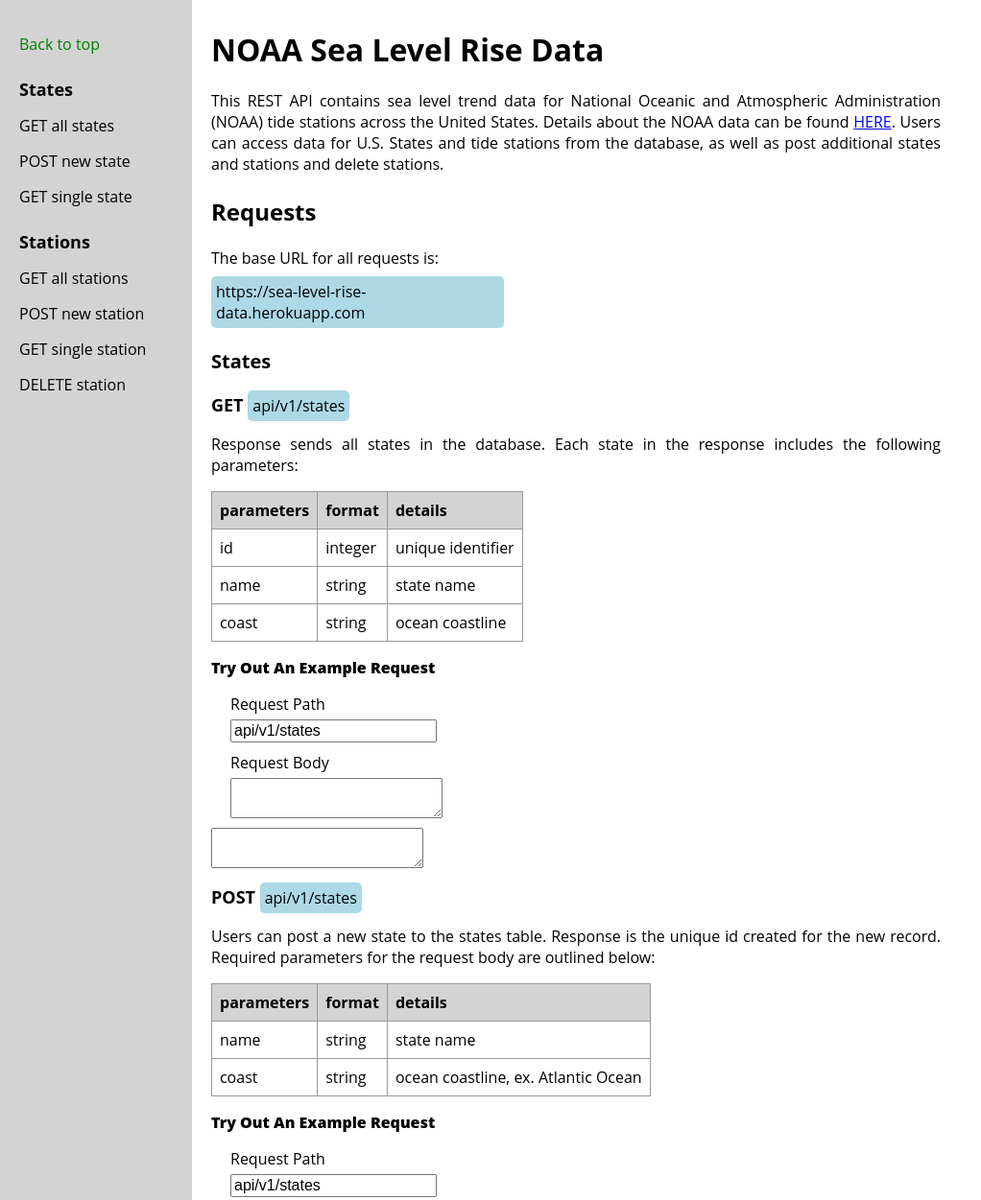
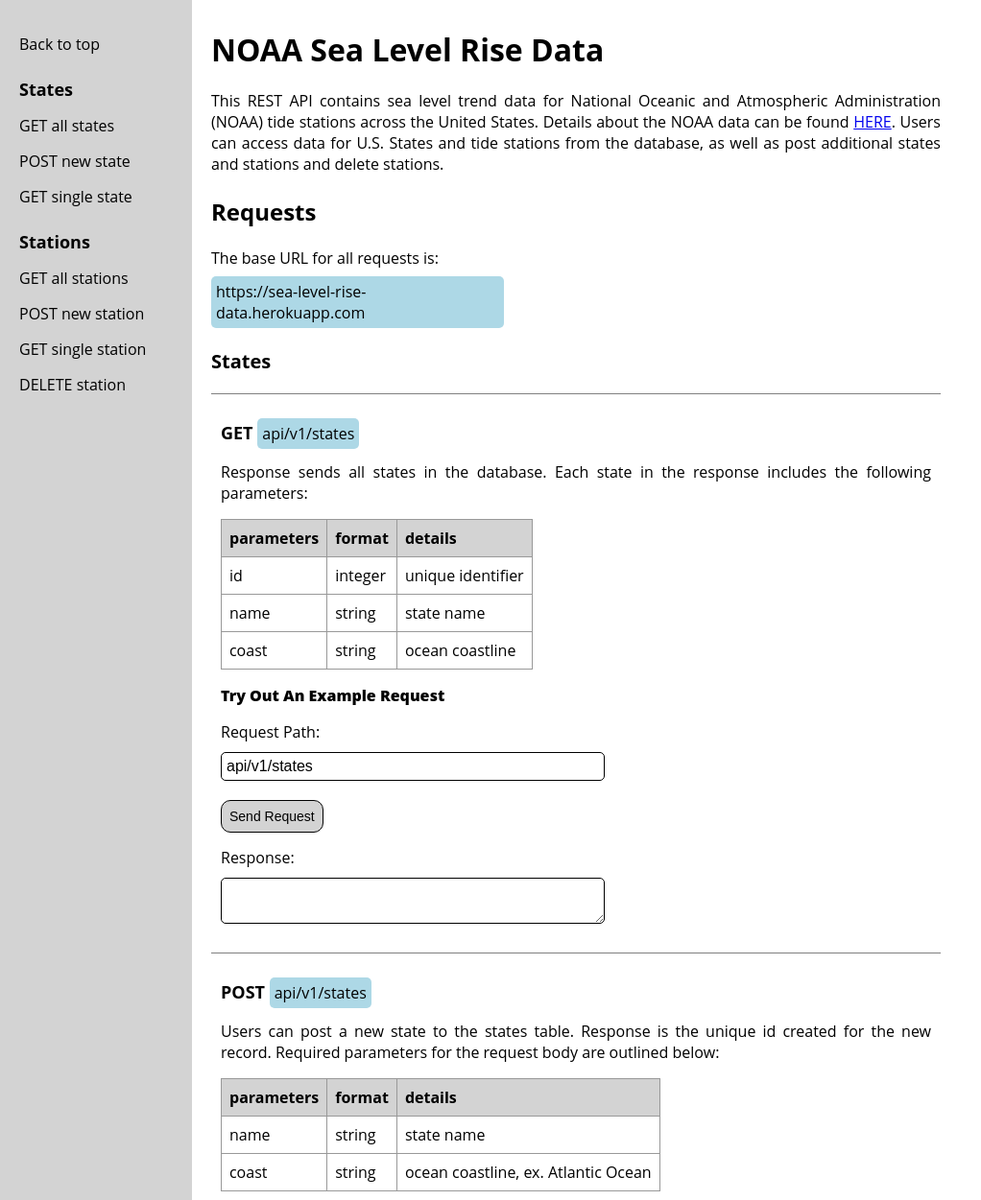
Before and after one commit to kaohman/sea-level-rise-data, a React app in the folder client/: page / in a window 1280 px wide. Shown: the top 1251 px of the page at 96% size, without its empty margins (0-1022 px from the left). Built offline with nearby package versions, Linux system fonts and the light colour scheme.

Commit message:
Add react-router-hash-link and anchor points

```diff
--- a/client/src/Components/Header/Header.js
+++ b/client/src/Components/Header/Header.js
@@ -2,7 +2,7 @@
 
 const Header = () => {
   return (
-    <header>
+    <header id='top'>
       <h1>NOAA Sea Level Rise Data</h1>
       <h4>This REST API contains sea level trend data for National Oceanic and Atmospheric Administration (NOAA) tide stations across the United States. Details about the NOAA data can be found <a href='https://tidesandcurrents.noaa.gov/sltrends/sltrends_us.html'>HERE</a>. Users can access data for U.S. States and tide stations from the database, as well as post additional states and stations and delete stations.</h4>
       <h2>Requests</h2>
--- a/client/src/Components/Nav/Nav.js
+++ b/client/src/Components/Nav/Nav.js
@@ -1,19 +1,22 @@
 import React from 'react';
-import { NavLink } from 'react-router-dom';
+import { NavHashLink as NavLink } from 'react-router-hash-link';
+
 
 const Nav = () => {
   return (
     <div id='nav-sidebar'>
-      <NavLink to='/'><h5>Back to top</h5></NavLink>
-      <NavLink to='/states'><h4>States</h4></NavLink>
-      <NavLink to='/states/get-all'><h5>GET all states</h5></NavLink>
-      <NavLink to='/states/post'><h5>POST new state</h5></NavLink>
-      <NavLink to='/states/get-single'><h5>GET single state</h5></NavLink>
-      <NavLink to='/stations'><h4>Stations</h4></NavLink>
-      <NavLink to='/stations/get-all'><h5>GET all stations</h5></NavLink>
-      <NavLink to='/stations/post'><h5>POST new station</h5></NavLink>
-      <NavLink to='/stations/get-single'><h5>GET single station</h5></NavLink>
-      <NavLink to='/stations/delete'><h5>DELETE station</h5></NavLink>
+    <div id='fixed-div'>
+      <NavLink smooth to='#top'><h5>Back to top</h5></NavLink>
+      <NavLink smooth to='#state-top'><h4>States</h4></NavLink>
+      <NavLink smooth to='#state-get-all'><h5>GET all states</h5></NavLink>
+      <NavLink smooth alignToTop to='#state-post'><h5>POST new state</h5></NavLink>
+      <NavLink smooth to='#state-get-single'><h5>GET single state</h5></NavLink>
+      <NavLink smooth to='#station-top'><h4>Stations</h4></NavLink>
+      <NavLink smooth to='#station-get-all'><h5>GET all stations</h5></NavLink>
+      <NavLink smooth to='#station-post'><h5>POST new station</h5></NavLink>
+      <NavLink smooth to='#station-get-single'><h5>GET single station</h5></NavLink>
+      <NavLink smooth to='#station-delete'><h5>DELETE station</h5></NavLink>
+    </div>
     </div>
   )
 }
--- a/client/src/Components/Nav/Nav.scss
+++ b/client/src/Components/Nav/Nav.scss
@@ -1,18 +1,22 @@
 #nav-sidebar {
   padding: 20px 20px;
   background-color: lightgrey;
+
+  #fixed-div {
+    position: fixed;
+  }
 
   a {
     text-decoration: none;
     color: black;
 
     &:hover {
-      color: green;
+      color: blue;
     }
   }
 
   .active {
-    color: green;
+    color: blue;
   }
 
   h4 {
--- a/client/src/Components/Request/Request.js
+++ b/client/src/Components/Request/Request.js
@@ -1,4 +1,5 @@
 import React, { Component } from 'react';
+import { NavHashLink as NavLink } from 'react-router-hash-link';
 
 class Request extends Component {
   constructor(props) {
@@ -20,7 +21,7 @@
   }
 
   render() {
-    const { type, path, details, table, example } = this.props.content;
+    const { type, path, details, table, example, hash } = this.props.content;
     let queryTable;
     let queryText;
     if (this.props.content.queryText) {
@@ -29,7 +30,7 @@
     }
     return (
       <div className='request'>
-        <h3>{type} <span>{path}</span></h3>
+        <h3 id={`${this.props.type}-${hash}`}>{type} <span>{path}</span></h3>
         <p>{details}</p>
         {table &&
           <table>
@@ -60,13 +61,17 @@
           <div>
             <p className='example'>Try Out An Example Request</p>
             <form>
-              <label>Request Path
+              <label>Request Path:
                 <input value={example.path}></input>
               </label>
-              <label>Request Body
-                <textarea value={example.body}></textarea>
-              </label>
+              {example.body &&
+                <label>Request Body:
+                  <textarea value={example.body}></textarea>
+                </label>
+              }
+              <button type='submit'>Send Request</button>
             </form>
+            <p className='response'>Response:</p>
             <textarea></textarea>
           </div>
         }
--- a/client/src/Components/Request/Request.scss
+++ b/client/src/Components/Request/Request.scss
@@ -32,12 +32,33 @@
   font-weight: 800;
 }
 
-form {
-  margin-left: 20px;
+input, textarea {
+  width: 400px;
+  font-size: 16px;
+  margin: 10px 0 20px 0;
+  padding: 5px;
+  border-radius: 5px;
+  border: 1px solid black;
+  display: block;
 }
 
-input, textarea {
-  font-size: 16px;
-  margin: 5px 0 10px 0;
-  display: block;
+button {
+  background-color: lightgrey;
+  border: 1px solid black;
+  border-radius: 10px;
+  font-size: 14px;
+  padding: 8px;
+
+  &:hover {
+    background-color: lightblue;
+  }
 }
+
+.response {
+  margin: 15px 0 5px 0;
+}
+
+.request {
+  padding: 10px;
+  border-top: 1px solid grey;
+}
--- a/client/src/Components/Requests/Requests.js
+++ b/client/src/Components/Requests/Requests.js
@@ -6,16 +6,16 @@
 
   return (
     <div>
-      <h3 className='database-table-names'>States</h3>
+      <h3 id='state-top' className='database-table-names'>States</h3>
       {
         content.states.map(endpoint => {
-          return <Request content={endpoint} key={endpoint.id}/>
+          return <Request type='state' content={endpoint} key={endpoint.id}/>
         })
       }
-      <h3 className='database-table-names'>Stations</h3>
+      <h3 id='station-top' className='database-table-names'>Stations</h3>
       {
         content.stations.map(endpoint => {
-          return <Request content={endpoint} key={endpoint.id}/>
+          return <Request type='station' content={endpoint} key={endpoint.id}/>
         })
       }
     </div>
--- a/client/src/utils/content.js
+++ b/client/src/utils/content.js
@@ -2,6 +2,7 @@
   states: [
     {
       id: 1,
+      hash: 'get-all',
       type: 'GET',
       path: 'api/v1/states',
       details: 'Response sends all states in the database. Each state in the response includes the following parameters:',
@@ -16,6 +17,7 @@
     },
     {
       id: 2,
+      hash: 'post',
       type: 'POST',
       path: 'api/v1/states',
       details: 'Users can post a new state to the states table. Response is the unique id created for the new record. Required parameters for the request body are outlined below:',
@@ -34,6 +36,7 @@
     },
     {
       id: 3,
+      hash: 'get-single',
       type: 'GET',
       path: 'api/v1/states/:id',
       details: 'Response sends single state that matches the id parameter in the request.',
@@ -46,6 +49,7 @@
   stations: [
     {
       id: 4,
+      hash: 'get-all',
       type: 'GET',
       path: 'api/v1/stations',
       details: 'Response sends all stations in the database. Each station in the response includes the following parameters:',
@@ -66,6 +70,7 @@
     },
     {
       id: 5,
+      hash: 'post',
       type: 'POST',
       path: 'api/v1/stations',
       details: 'Users can post a new station to the stations table. Response is the unique id for the new station that was created. If a duplicate noaa_id is given an error response will be sent. Required parameters for the request body are outlined below:',
@@ -86,6 +91,7 @@
     },
     {
       id: 6,
+      hash: 'get-single',
       type: 'GET',
       path: 'api/v1/stations/:id',
       details: 'Response sends single station that matches the id parameter in the request.',
@@ -96,6 +102,7 @@
     },
     {
       id: 7,
+      hash: 'delete',
       type: 'DELETE',
       path: 'api/v1/stations/:id',
       details: 'Deletes a single station that matches the id parameter in the request. Response is a status code 204. If not match is found, an error response is sent.',
```
